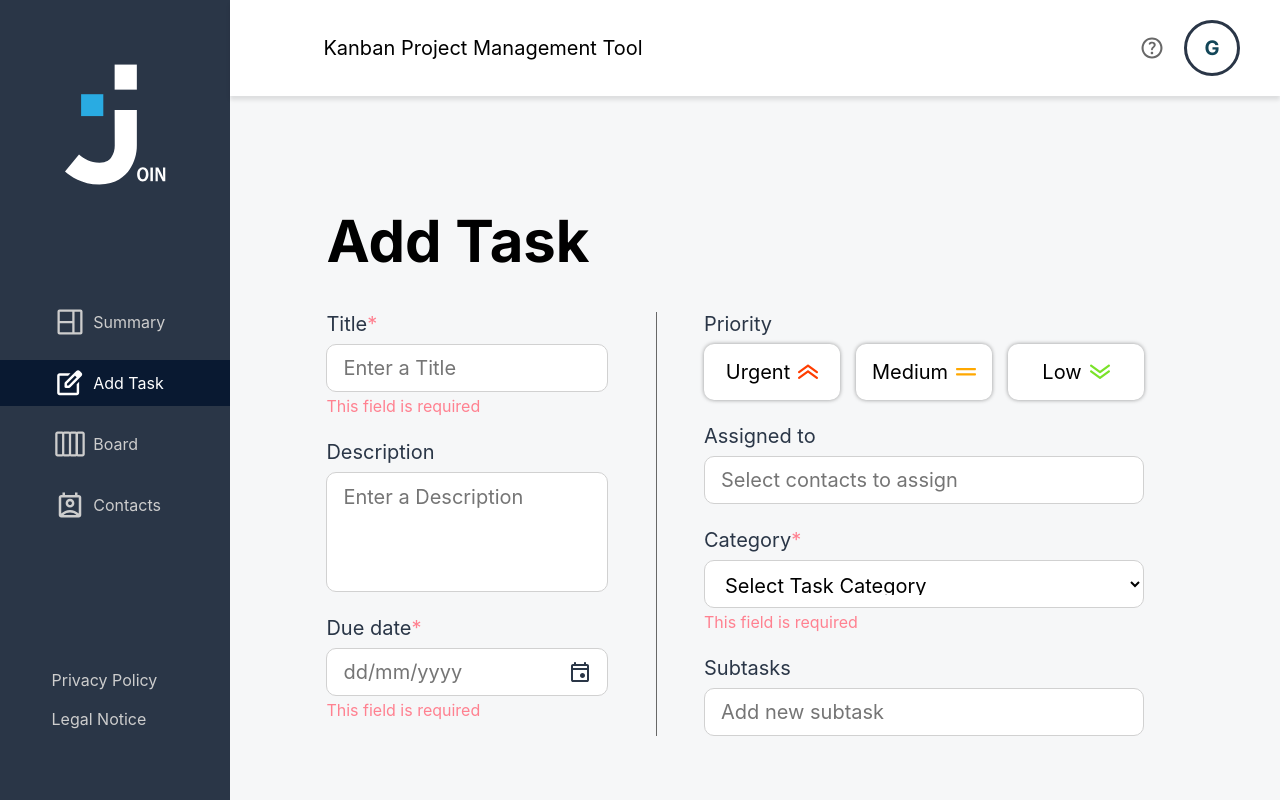
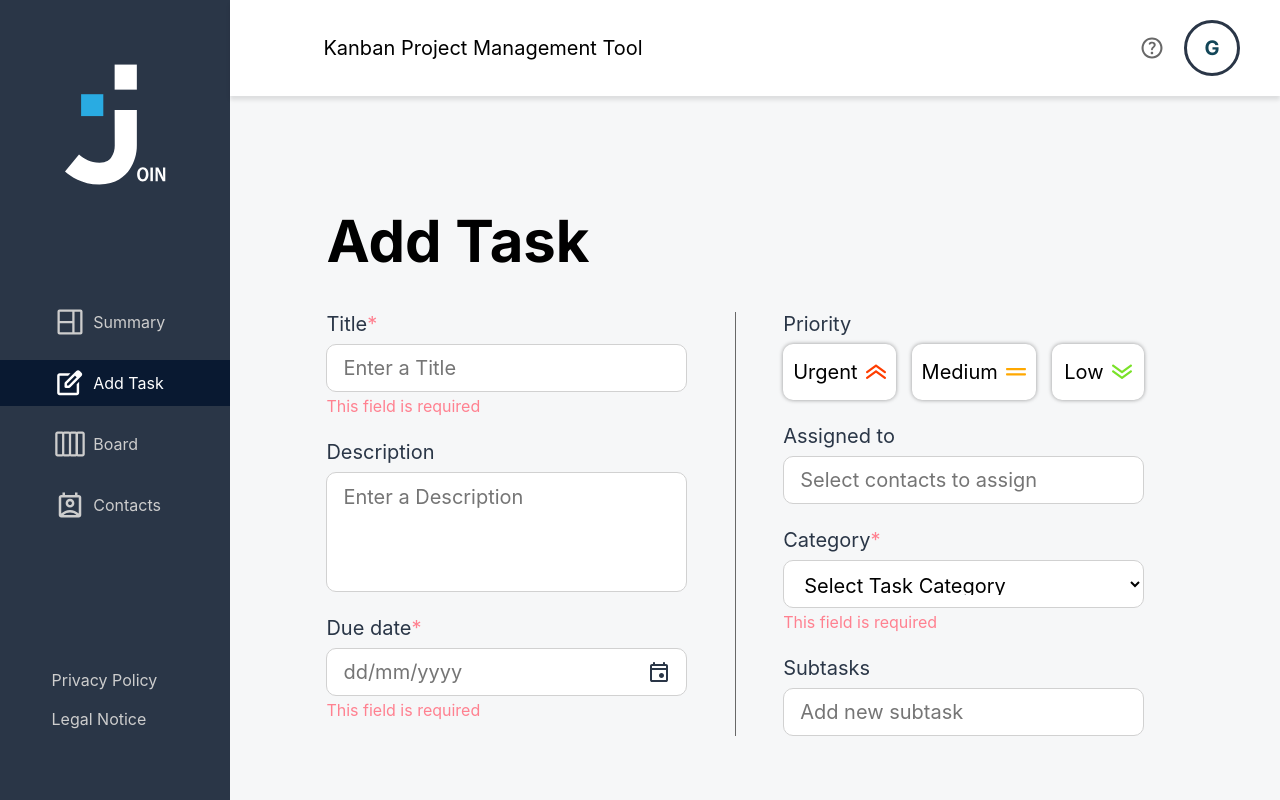
Before and after one commit to AnastasiaRoberz/join, an Angular app: page /add-task in a window 1280 px wide. Built offline with nearby package versions, Linux system fonts and the light colour scheme; a web font is replaced by a local one.

Commit message:
style:fix: let add-task form shrink constantly

```diff
--- a/src/app/features/main/add-task/add-task.scss
+++ b/src/app/features/main/add-task/add-task.scss
@@ -60,7 +60,8 @@
 }
 
 .taskWrap {
-  width: 100%;
+  flex: 1;
+  min-width: 0;
   max-width: 440px;
   height: 100%;
   display: flex;
```
